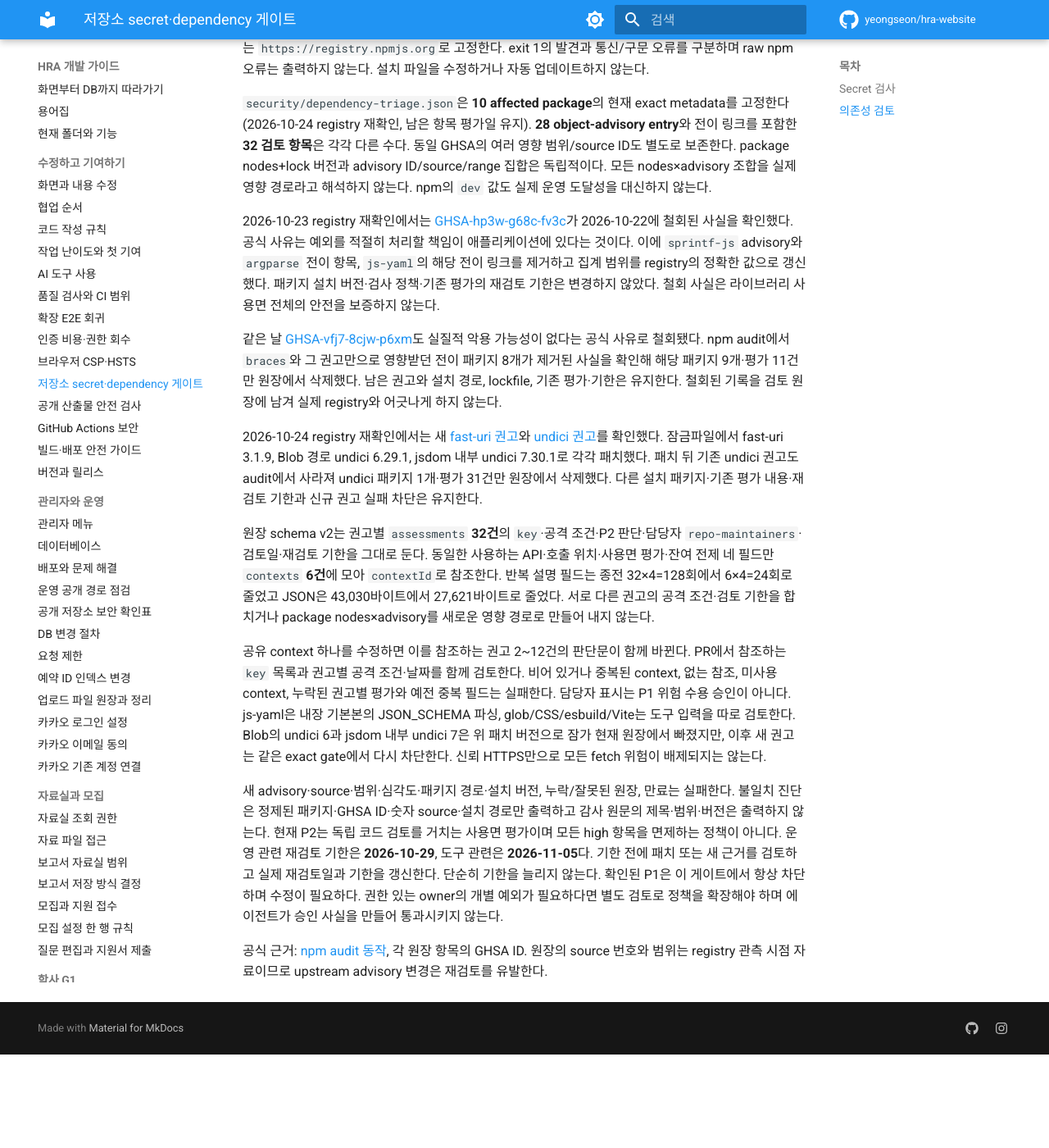
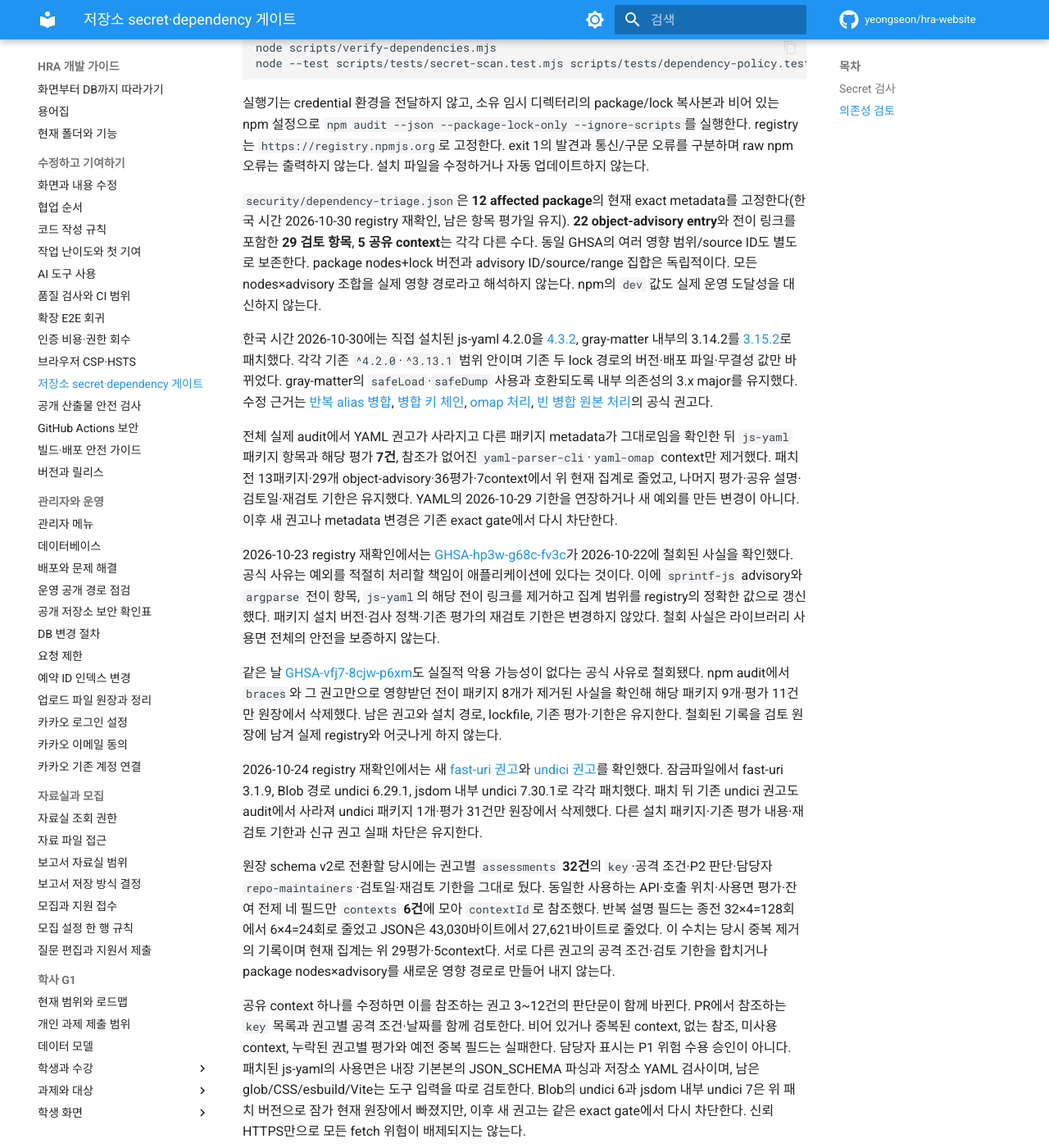
Before and after one commit to yeongseon/hra-website, an MkDocs documentation site: the page built from docs/developer/repository-security-gates.md, in a window 1280 px wide and 1400 px high, scrolled down 1160 px. Shown: the whole window at 82% size. Built offline with MkDocs 1.6.1 and Material for MkDocs 9.7.7, drawn with Linux system fonts in a browser that asks for light colours; comment, search, counter and statistics services are not loaded; before the commit the page ends 2446 px from its top, so only the background shows below that; some of the changed text lies outside the part shown.

Commit message:
fix(deps): YAML 보안 예외를 수정 버전으로 대체한다
기한 연장 대신 기존 semver 범위의 공식 수정 버전을 적용한다. 직접 설치본과 gray-matter 내부 설치본을 갱신하고 실제 감사에서 사라진 YAML 평가7건·미사용 맥락2건만 제거한다. 다른 판단·기한·실패 차단은 유지한다.

Constraint: gray-matter의 safeLoad·safeDump 호환을 위해 내부3.x major를 유지한다
Rejected: 유예 기한만 연장 | 수정 버전이 존재하는 취약 설치본을 남긴다
Rejected: major 강제 override | 기존 API와 호환되지 않는다
Confidence: high
Scope-risk: narrow
Directive: 이후 갱신도 실제 감사·legacy API·내장 문서 파싱과 P1·새 권고·개별 만료 차단을 검증한다
Tested: 최종91bc880 전체CI2382·G1·브라우저17, 보안/CSP·형식·Preview, cleaninstall·실제audit12/22/P1 0·6문서 해시동일·독립보안APPROVE/설계CLEAR
Not-tested: 실제 운영 안전성 전체와 다른 패키지 권고22건의 해소를 뜻하지 않는다
Related: #300, #269
Co-authored-by: OmX <omx@oh-my-codex.dev>

```diff
--- a/docs/developer/repository-security-gates.md
+++ b/docs/developer/repository-security-gates.md
@@ -12,7 +12,9 @@ Linux x64 Gitleaks **8.30.1**을 사용한다. 공식 release archive SHA256은
 
 기본 엔진 규칙을 유지하고 현재 **Git 추적 파일의 작업 트리 내용**과 `--all --full-history`의 **로컬에 fetch한 reachable refs**를 각각 검사한다. shallow checkout, 누락된 이력 객체, scanner 실패, 보고서 누락/잘못된 JSON은 실패다. CI는 전체 이력을 fetch해야 한다. 삭제된 remote refs·다른 fork·미추적 파일·운영 secret 저장소까지 검사했다고 주장하지 않는다. 전체 reachable refs라 해도 과거 유출 대응을 대체하지 않는다.
 
-합성 예외는 `tests/unit/academic-upload-server.test.ts`의 `generic-api-key` 규칙과 정확한 값의 SHA256 조합 하나뿐이다. 과거 세 도입에서 같은 `vi.stubEnv`의 명시적 fixture 표식과 `@vercel/blob` mock을 확인했다. 원문을 정책에 재기록하지 않는다. `tests/**`나 규칙 전체를 제외하지 않는다. 매 실행 때 임시 Git 저장소의 **같은 파일에 다른 새 secret**을 넣어 source 탐지하고, 삭제 commit 이후에도 history 탐지되는지 실제 엔진 canary를 통과해야 한다.
+합성 예외는 `generic-api-key` 규칙에 대해 `tests/unit/academic-upload-server.test.ts`와 `tests/unit/api-v1-academic-uploads-route.test.ts`의 **각 파일에 고정된 정확한 값의 SHA256**을 함께 확인하는 두 조합이다. 기존 서버 테스트는 과거 세 도입에서 같은 `vi.stubEnv`의 명시적 fixture 표식과 `@vercel/blob` mock을 확인했다. v1 테스트의 추가 값도 mock 저장소와 로컬 SDK HMAC 서명에만 사용하는 합성 값임을 확인했다. 다른 값·파일·규칙이나 두 파일의 값을 서로 바꾸는 경우는 계속 탐지하며 원문을 정책에 재기록하지 않는다. `tests/**`나 규칙 전체를 제외하지 않는다.
+
+매 실행의 실제 엔진 canary는 임시 Git 저장소의 `tests/unit/academic-upload-server.test.ts` 경로에 **다른 새 secret**을 넣어 source에서 탐지하고, 삭제 commit 이후에도 history에서 탐지되는지 확인한다. v1 경로의 정확한 값·파일·규칙 예외는 단위 회귀와 실제 source/history 검사로 검증한다.
 
 stdout에는 scope별 탐지 수·합성 예외 수·canary 결과만 쓴다. scanner stdout/stderr와 원문 JSON은 private 임시 디렉터리에서만 처리하고 정상/오류/일반 종료 신호 때 제거한다. SIGKILL/호스트 장애는 cleanup을 보장할 수 없다. CI artifact로 raw report를 업로드하지 않는다. 실제 자격정보가 의심되면 원문을 공개 이슈·댓글·로그에 붙이지 않고 비공개 보안 절차로 전달한다. 이 검사는 history rewrite나 credential 회전을 수행하지 않는다.
 
@@ -25,7 +27,11 @@ node --test scripts/tests/secret-scan.test.mjs scripts/tests/dependency-policy.t
 
 실행기는 credential 환경을 전달하지 않고, 소유 임시 디렉터리의 package/lock 복사본과 비어 있는 npm 설정으로 `npm audit --json --package-lock-only --ignore-scripts`를 실행한다. registry는 `https://registry.npmjs.org`로 고정한다. exit 1의 발견과 통신/구문 오류를 구분하며 raw npm 오류는 출력하지 않는다. 설치 파일을 수정하거나 자동 업데이트하지 않는다.
 
-`security/dependency-triage.json`은 **10 affected package**의 현재 exact metadata를 고정한다(2026-10-24 registry 재확인, 남은 항목 평가일 유지). **28 object-advisory entry**와 전이 링크를 포함한 **32 검토 항목**은 각각 다른 수다. 동일 GHSA의 여러 영향 범위/source ID도 별도로 보존한다. package nodes+lock 버전과 advisory ID/source/range 집합은 독립적이다. 모든 nodes×advisory 조합을 실제 영향 경로라고 해석하지 않는다. npm의 `dev` 값도 실제 운영 도달성을 대신하지 않는다.
+`security/dependency-triage.json`은 **12 affected package**의 현재 exact metadata를 고정한다(한국 시간 2026-10-30 registry 재확인, 남은 항목 평가일 유지). **22 object-advisory entry**와 전이 링크를 포함한 **29 검토 항목**, **5 공유 context**는 각각 다른 수다. 동일 GHSA의 여러 영향 범위/source ID도 별도로 보존한다. package nodes+lock 버전과 advisory ID/source/range 집합은 독립적이다. 모든 nodes×advisory 조합을 실제 영향 경로라고 해석하지 않는다. npm의 `dev` 값도 실제 운영 도달성을 대신하지 않는다.
+
+한국 시간 2026-10-30에는 직접 설치된 js-yaml 4.2.0을 [4.3.2](https://registry.npmjs.org/js-yaml/4.3.2), gray-matter 내부의 3.14.2를 [3.15.2](https://registry.npmjs.org/js-yaml/3.15.2)로 패치했다. 각각 기존 `^4.2.0`·`^3.13.1` 범위 안이며 기존 두 lock 경로의 버전·배포 파일·무결성 값만 바뀌었다. gray-matter의 `safeLoad`·`safeDump` 사용과 호환되도록 내부 의존성의 3.x major를 유지했다. 수정 근거는 [반복 alias 병합](https://github.com/advisories/GHSA-h67p-54hq-rp68), [병합 키 체인](https://github.com/advisories/GHSA-52cp-r559-cp3m), [omap 처리](https://github.com/advisories/GHSA-5p4m-2wfm-xmqj), [빈 병합 원본 처리](https://github.com/advisories/GHSA-2883-xcg3-v3hh)의 공식 권고다.
+
+전체 실제 audit에서 YAML 권고가 사라지고 다른 패키지 metadata가 그대로임을 확인한 뒤 `js-yaml` 패키지 항목과 해당 평가 **7건**, 참조가 없어진 `yaml-parser-cli`·`yaml-omap` context만 제거했다. 패치 전 13패키지·29개 object-advisory·36평가·7context에서 위 현재 집계로 줄었고, 나머지 평가·공유 설명·검토일·재검토 기한은 유지했다. YAML의 2026-10-29 기한을 연장하거나 새 예외를 만든 변경이 아니다. 이후 새 권고나 metadata 변경은 기존 exact gate에서 다시 차단한다.
 
 2026-10-23 registry 재확인에서는 [GHSA-hp3w-g68c-fv3c](https://github.com/advisories/GHSA-hp3w-g68c-fv3c)가 2026-10-22에 철회된 사실을 확인했다. 공식 사유는 예외를 적절히 처리할 책임이 애플리케이션에 있다는 것이다. 이에 `sprintf-js` advisory와 `argparse` 전이 항목, `js-yaml`의 해당 전이 링크를 제거하고 집계 범위를 registry의 정확한 값으로 갱신했다. 패키지 설치 버전·검사 정책·기존 평가의 재검토 기한은 변경하지 않았다. 철회 사실은 라이브러리 사용면 전체의 안전을 보증하지 않는다.
 
@@ -33,10 +39,10 @@ node --test scripts/tests/secret-scan.test.mjs scripts/tests/dependency-policy.t
 
 2026-10-24 registry 재확인에서는 새 [fast-uri 권고](https://github.com/advisories/GHSA-w74x-v6f9-j3xg)와 [undici 권고](https://github.com/advisories/GHSA-4qv8-2p9j-2685)를 확인했다. 잠금파일에서 fast-uri 3.1.9, Blob 경로 undici 6.29.1, jsdom 내부 undici 7.30.1로 각각 패치했다. 패치 뒤 기존 undici 권고도 audit에서 사라져 undici 패키지 1개·평가 31건만 원장에서 삭제했다. 다른 설치 패키지·기존 평가 내용·재검토 기한과 신규 권고 실패 차단은 유지한다.
 
-원장 schema v2는 권고별 `assessments` **32건**의 `key`·공격 조건·P2 판단·담당자 `repo-maintainers`·검토일·재검토 기한을 그대로 둔다. 동일한 사용하는 API·호출 위치·사용면 평가·잔여 전제 네 필드만 `contexts` **6건**에 모아 `contextId`로 참조한다. 반복 설명 필드는 종전 32×4=128회에서 6×4=24회로 줄었고 JSON은 43,030바이트에서 27,621바이트로 줄었다. 서로 다른 권고의 공격 조건·검토 기한을 합치거나 package nodes×advisory를 새로운 영향 경로로 만들어 내지 않는다.
+원장 schema v2로 전환할 당시에는 권고별 `assessments` **32건**의 `key`·공격 조건·P2 판단·담당자 `repo-maintainers`·검토일·재검토 기한을 그대로 뒀다. 동일한 사용하는 API·호출 위치·사용면 평가·잔여 전제 네 필드만 `contexts` **6건**에 모아 `contextId`로 참조했다. 반복 설명 필드는 종전 32×4=128회에서 6×4=24회로 줄었고 JSON은 43,030바이트에서 27,621바이트로 줄었다. 이 수치는 당시 중복 제거의 기록이며 현재 집계는 위 29평가·5context다. 서로 다른 권고의 공격 조건·검토 기한을 합치거나 package nodes×advisory를 새로운 영향 경로로 만들어 내지 않는다.
 
-공유 context 하나를 수정하면 이를 참조하는 권고 2~12건의 판단문이 함께 바뀐다. PR에서 참조하는 `key` 목록과 권고별 공격 조건·날짜를 함께 검토한다. 비어 있거나 중복된 context, 없는 참조, 미사용 context, 누락된 권고별 평가와 예전 중복 필드는 실패한다. 담당자 표시는 P1 위험 수용 승인이 아니다. js-yaml은 내장 기본본의 JSON_SCHEMA 파싱, glob/CSS/esbuild/Vite는 도구 입력을 따로 검토한다. Blob의 undici 6과 jsdom 내부 undici 7은 위 패치 버전으로 잠가 현재 원장에서 빠졌지만, 이후 새 권고는 같은 exact gate에서 다시 차단한다. 신뢰 HTTPS만으로 모든 fetch 위험이 배제되지는 않는다.
+공유 context 하나를 수정하면 이를 참조하는 권고 3~12건의 판단문이 함께 바뀐다. PR에서 참조하는 `key` 목록과 권고별 공격 조건·날짜를 함께 검토한다. 비어 있거나 중복된 context, 없는 참조, 미사용 context, 누락된 권고별 평가와 예전 중복 필드는 실패한다. 담당자 표시는 P1 위험 수용 승인이 아니다. 패치된 js-yaml의 사용면은 내장 기본본의 JSON_SCHEMA 파싱과 저장소 YAML 검사이며, 남은 glob/CSS/esbuild/Vite는 도구 입력을 따로 검토한다. Blob의 undici 6과 jsdom 내부 undici 7은 위 패치 버전으로 잠가 현재 원장에서 빠졌지만, 이후 새 권고는 같은 exact gate에서 다시 차단한다. 신뢰 HTTPS만으로 모든 fetch 위험이 배제되지는 않는다.
 
-새 advisory·source·범위·심각도·패키지 경로·설치 버전, 누락/잘못된 원장, 만료는 실패한다. 불일치 진단은 정제된 패키지·GHSA ID·숫자 source·설치 경로만 출력하고 감사 원문의 제목·범위·버전은 출력하지 않는다. 현재 P2는 독립 코드 검토를 거치는 사용면 평가이며 모든 high 항목을 면제하는 정책이 아니다. 운영 관련 재검토 기한은 **2026-10-29**, 도구 관련은 **2026-11-05**다. 기한 전에 패치 또는 새 근거를 검토하고 실제 재검토일과 기한을 갱신한다. 단순히 기한을 늘리지 않는다. 확인된 P1은 이 게이트에서 항상 차단하며 수정이 필요하다. 권한 있는 owner의 개별 예외가 필요하다면 별도 검토로 정책을 확장해야 하며 에이전트가 승인 사실을 만들어 통과시키지 않는다.
+새 advisory·source·범위·심각도·패키지 경로·설치 버전, 누락/잘못된 원장, 만료는 실패한다. 불일치 진단은 정제된 패키지·GHSA ID·숫자 source·설치 경로만 출력하고 감사 원문의 제목·범위·버전은 출력하지 않는다. 현재 P2는 독립 코드 검토를 거치는 사용면 평가이며 모든 high 항목을 면제하는 정책이 아니다. 패치로 제거한 YAML 평가 외에 남은 재검토 기한은 모두 **2026-11-05**로 유지한다. 기한 전에 패치 또는 새 근거를 검토하고 실제 재검토일과 기한을 갱신한다. 단순히 기한을 늘리지 않는다. 확인된 P1은 이 게이트에서 항상 차단하며 수정이 필요하다. 권한 있는 owner의 개별 예외가 필요하다면 별도 검토로 정책을 확장해야 하며 에이전트가 승인 사실을 만들어 통과시키지 않는다.
 
 공식 근거: [npm audit 동작](https://docs.npmjs.com/cli/v11/commands/npm-audit/), 각 원장 항목의 GHSA ID. 원장의 source 번호와 범위는 registry 관측 시점 자료이므로 upstream advisory 변경은 재검토를 유발한다.
```
Also changed, not shown: 3 other files.
